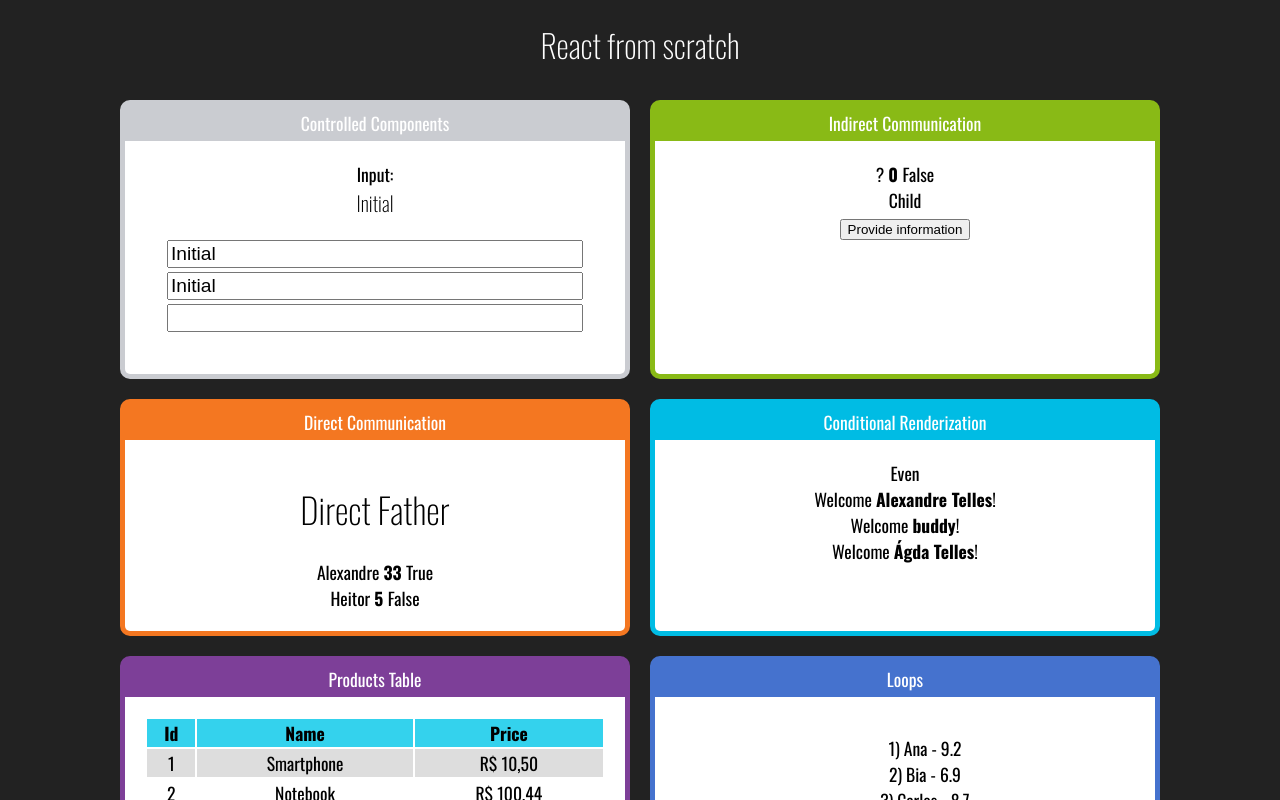
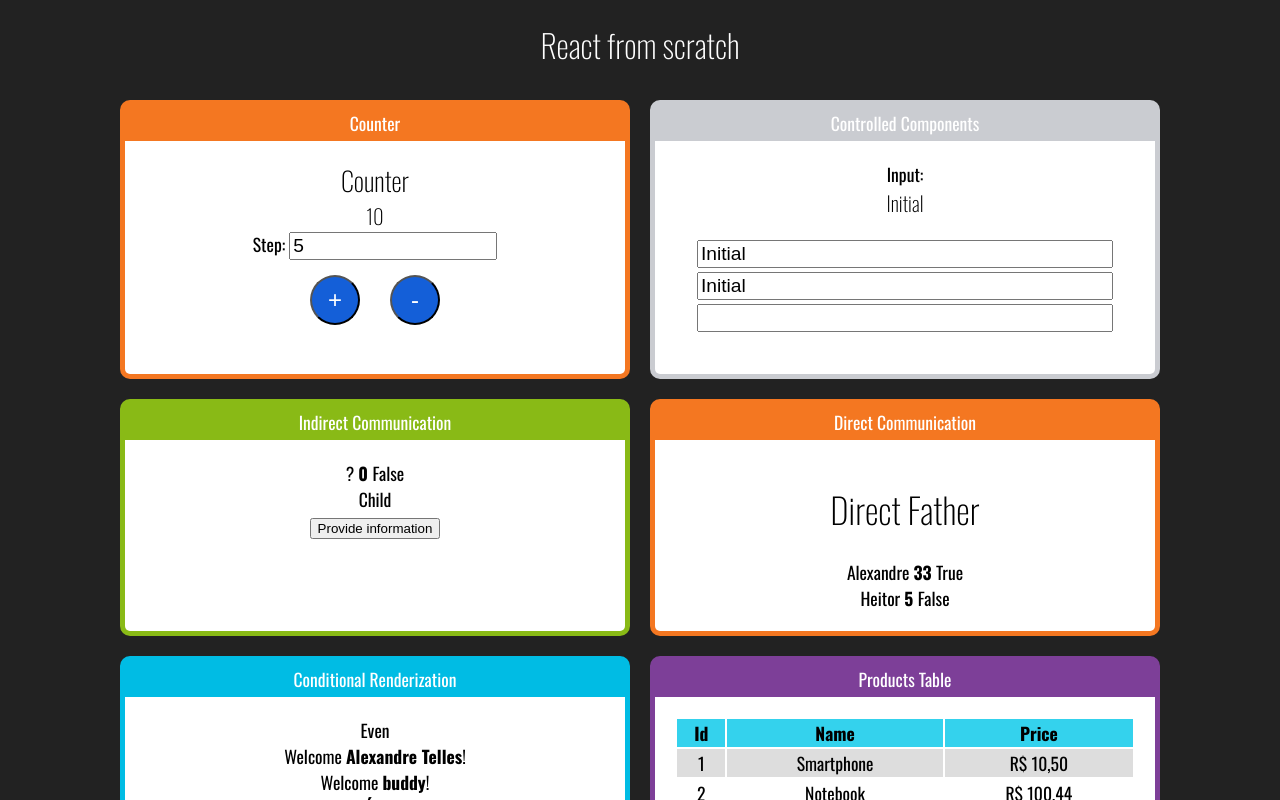
Before and after one commit to alentr/react-course, a React (Create React App) app in the folder fundamentos-react/: page / in a window 1280 px wide. Shown: the top 800 px of the page. Built offline with nearby package versions, Linux system fonts and the light colour scheme.

Commit message:
component with class (counter)

```diff
--- a/fundamentos-react/src/App.jsx
+++ b/fundamentos-react/src/App.jsx
@@ -15,12 +15,16 @@
 import DirectFather from './components/communication/DirectFather';
 import IndirectFather from './components/communication/IndirectFather';
 import Input from './components/form/Input';
+import Counter from './components/counter/Counter';
 
 const App = (props) => {
     return (
         <div className="App">
             <h1>React from scratch</h1>
             <div className="Cards">
+                <Card title="Counter" color="#f47721">
+                    <Counter initialNumber={10} />
+                </Card>
                 <Card title="Controlled Components" color="#caccd1">
                     <Input/>
                 </Card>
--- /dev/null
+++ b/fundamentos-react/src/components/counter/Counter.css
@@ -0,0 +1,14 @@
+.Counter input {
+    font-size: 1.2rem;
+    width: 200px;
+}
+
+.Counter button {
+    margin: 15px;
+    height: 50px;
+    width: 50px;
+    border-radius: 50%;
+    background-color: rgb(20, 95, 216);
+    color: #ffffff;
+    font-size: 1.5rem;
+}
--- /dev/null
+++ b/fundamentos-react/src/components/counter/Counter.jsx
@@ -0,0 +1,46 @@
+import './Counter.css'
+
+import { Component } from 'react';
+
+class Counter extends Component {
+
+    state = {
+        number: this.props.initialNumber || 0,
+        step: this.props.step || 5
+    }
+
+    inc = () => {
+        this.setState({
+            number: this.state.number + this.state.step
+        })
+    }
+
+    dec = () => {
+        this.setState({
+            number: this.state.number - this.state.step
+        })
+    }
+
+    setStep = (event) => {
+        this.setState({
+            step: +event.target.value
+        })
+    }
+
+    render() {
+        return (
+            <div className='Counter'>
+                <h2>Counter</h2>
+                <h3>{this.state.number}</h3>
+                <div>
+                    <label htmlFor="stepInput">Step: </label>
+                    <input id="stepInput" type="number" value={this.state.step} onChange={this.setStep} />
+                </div>
+                <button onClick={this.inc}>+</button>
+                <button onClick={this.dec}>-</button>
+            </div>
+        );
+    }
+}
+
+export default Counter;
```
